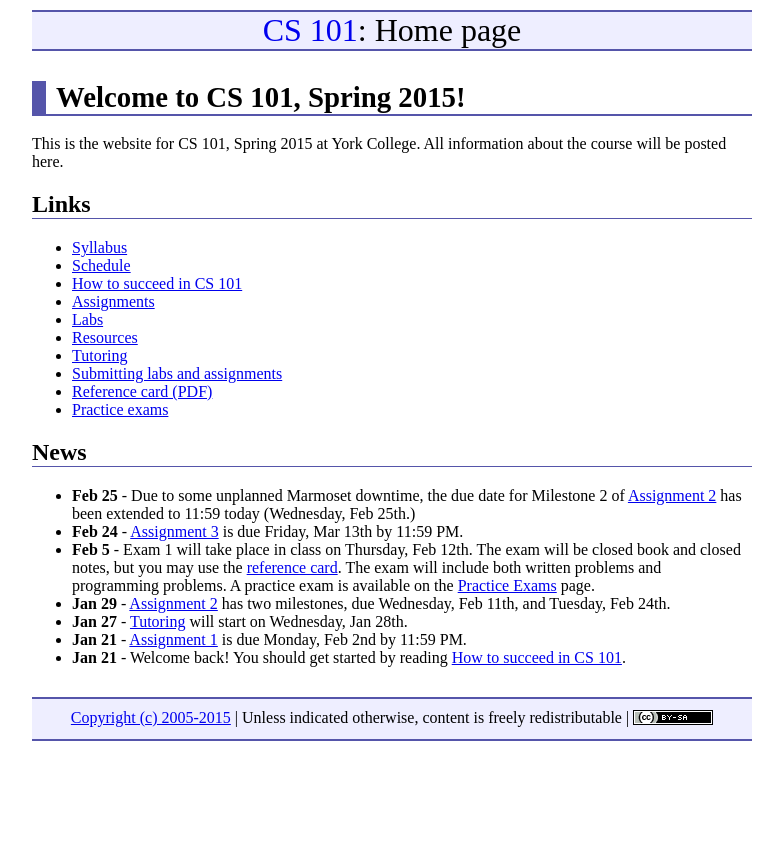
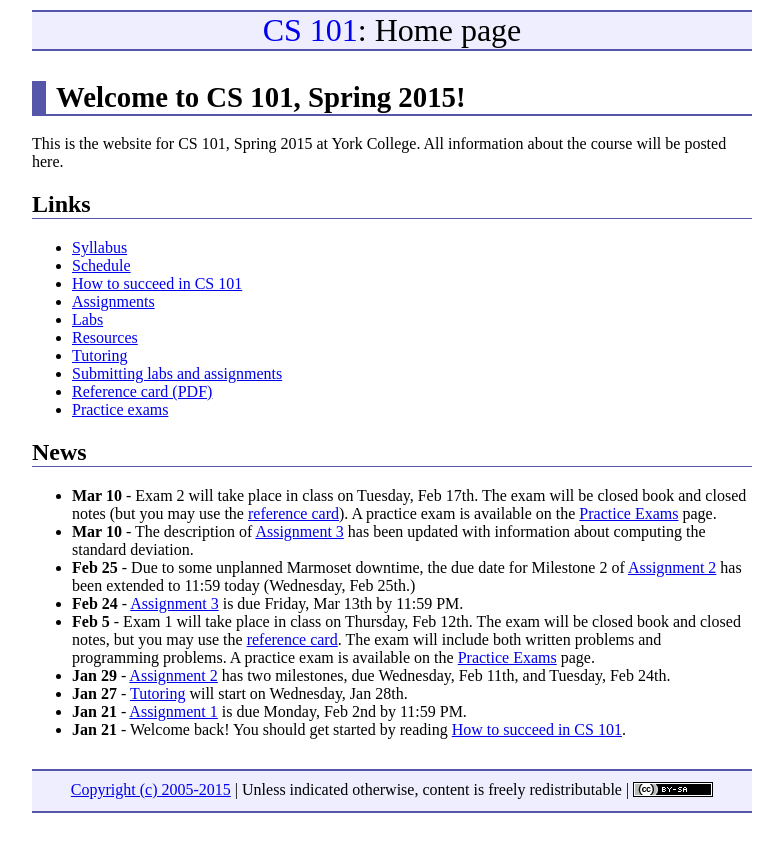
Before and after one commit to ycpcs/cs101-spring2015, a Jekyll site: the page built from index.md, in a window 1280 px wide. Shown: the top 852 px of the page, without its empty margins (248-1031 px from the left). Built offline with Jekyll 4.4.1, drawn with Linux system fonts in a browser that asks for light colours; Markdown is read by kramdown in place of the engine named in the settings.

Commit message:
update assign 3, announce exam 2

```diff
--- a/index.md
+++ b/index.md
@@ -23,6 +23,8 @@ All information about the course will be posted here.
 
 ## News
 
+* **Mar 10** - Exam 2 will take place in class on Tuesday, Feb 17th.  The exam will be closed book and closed notes (but you may use the [reference card](refcard.pdf)).  A practice exam is available on the [Practice Exams](practice/index.html) page.
+* **Mar 10** - The description of [Assignment 3](assign/assign03.html) has been updated with information about computing the standard deviation.
 * **Feb 25** - Due to some unplanned Marmoset downtime, the due date for Milestone 2 of [Assignment 2](assign/assign02.html) has been extended to 11:59 today (Wednesday, Feb 25th.)
 * **Feb 24** - [Assignment 3](assign/assign03.html) is due Friday, Mar 13th by 11:59 PM.
 * **Feb 5** - Exam 1 will take place in class on Thursday, Feb 12th.  The exam will be closed book and closed notes, but you may use the [reference card](refcard.pdf).  The exam will include both written problems and programming problems.  A practice exam is available on the [Practice Exams](practice/index.html) page.
```
Also changed, not shown: assign/assign03.md (+3 -0 lines), practice/index.md (+2 -0 lines), 2 other files.
